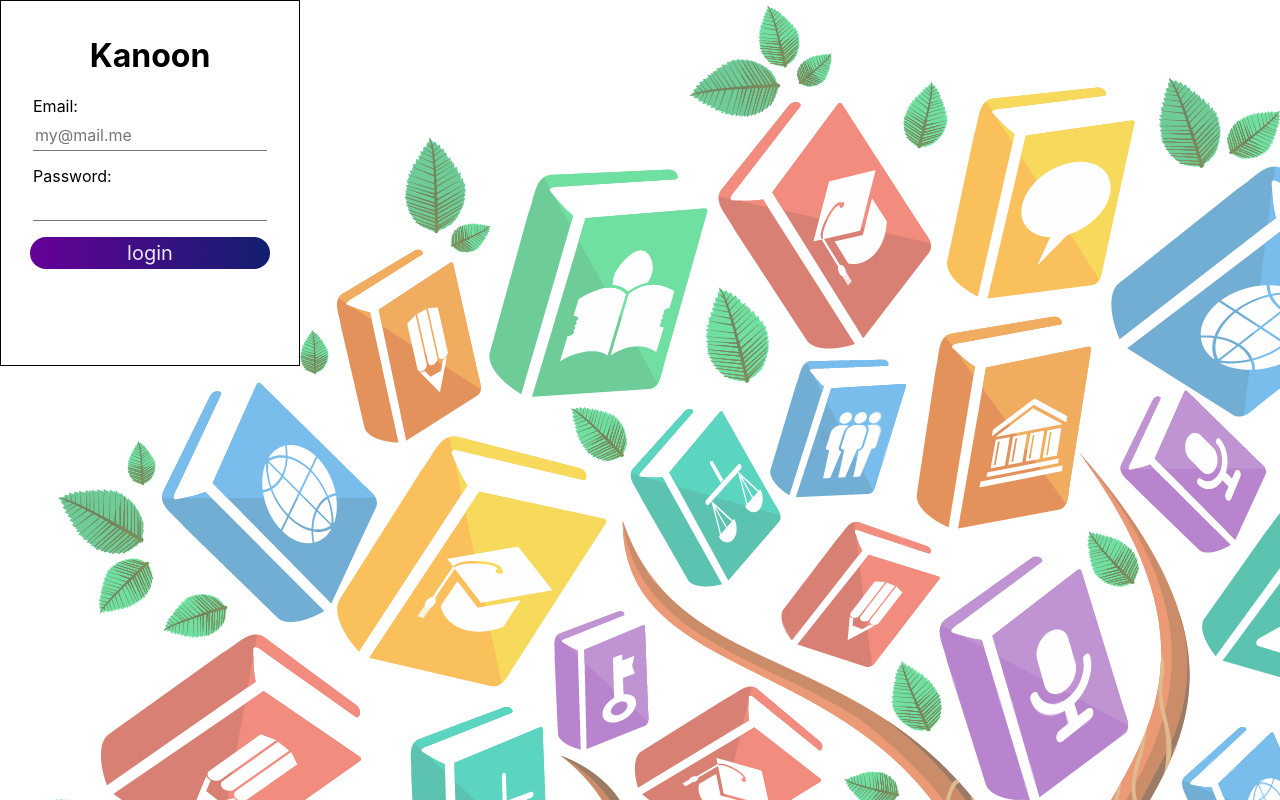
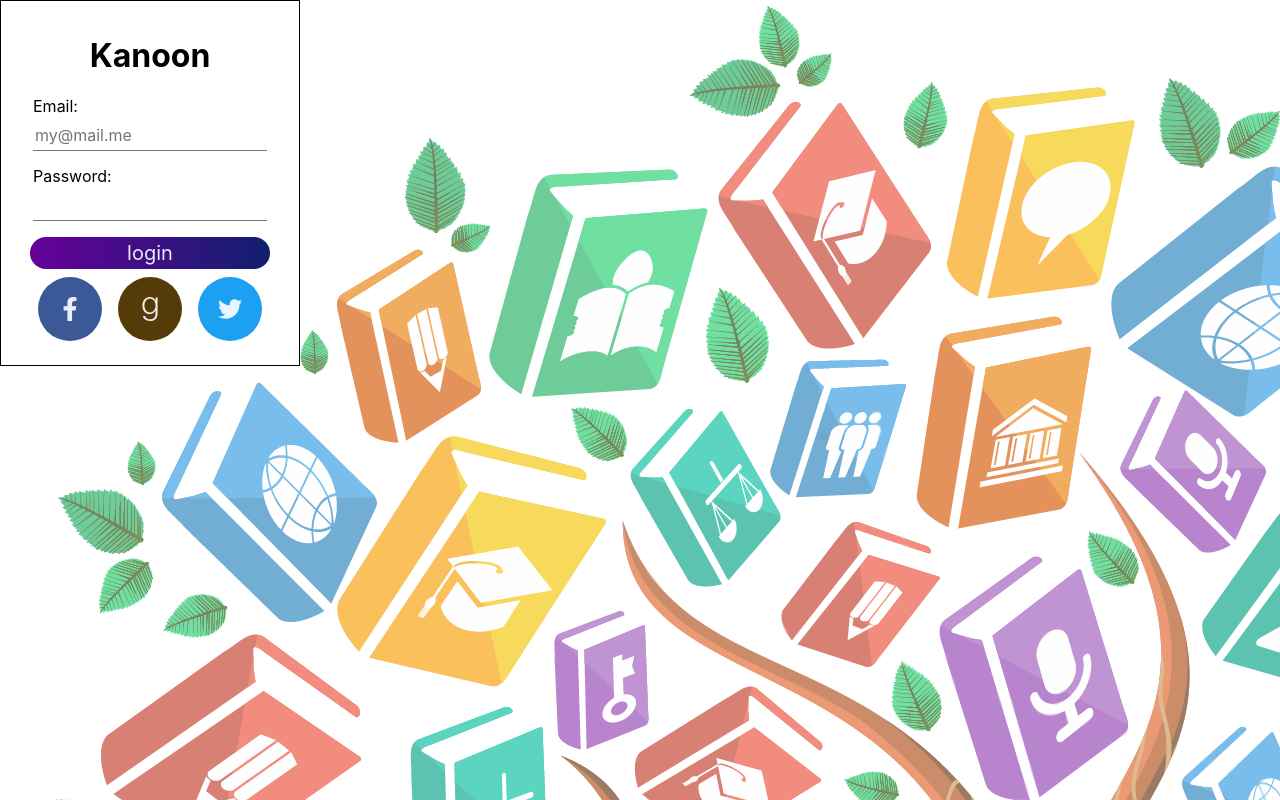
Before and after one commit to wsps10/book-emotion-analysis-app, a React (Create React App) app: page / in a window 1280 px wide. Built offline with nearby package versions, Linux system fonts and the light colour scheme.

Commit message:
corrected RoundIcon

```diff
--- a/src/colors.css
+++ b/src/colors.css
@@ -7,13 +7,13 @@
 }
 
 .bg-facebook {
-	background-color: var(--color-facebook-standard);
+	background-color: var(--color-facebook);
 }
 .bg-goodreads {
-	background-color: var(--color-goodreads-standard);
+	background-color: var(--color-goodreads);
 }
 .bg-twitter {
-	background-color: var(--color-twitter-standard);
+	background-color: var(--color-twitter);
 }
 .bg-purple-to-blue {
 	background-image: linear-gradient(to right, var(--color-purple-6), var(--color-blue-8));
```
